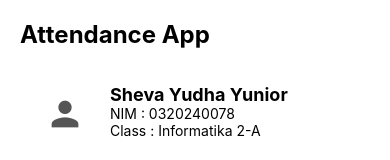
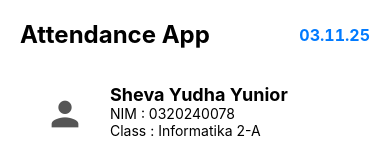
Before and after one commit to ShevaYudhaa/AttendanceApp, a React Native app: screen / in a window 390 px wide. Shown: the top 160 px of the page. Built offline with nearby package versions, Linux system fonts and the light colour scheme.

Commit message:
Tugas Hooks 3 revisi

```diff
--- a/pages/Home.js
+++ b/pages/Home.js
@@ -47,7 +47,7 @@ const Home = () => {
         }
 
         if (note.trim() === '') {
-            Alert.alert('Perhatian !', 'Silakan tambahkan catatan sebelum check-in.');
+            Alert.alert('Perhatian', 'Silakan tambahkan catatan sebelum check-in.');
             noteInputRef.current?.focus();
             return;
         }
@@ -90,6 +90,7 @@ const Home = () => {
             <ScrollView contentContainerStyle={styles.content}>
                 <View style={styles.headerRow}>
                     <Text style={styles.tittle}>Attendance App</Text>
+                    <Text style={styles.clockText}>{currentTime}</Text>
                 </View>
 
                 <View style={styles.card}>
```
